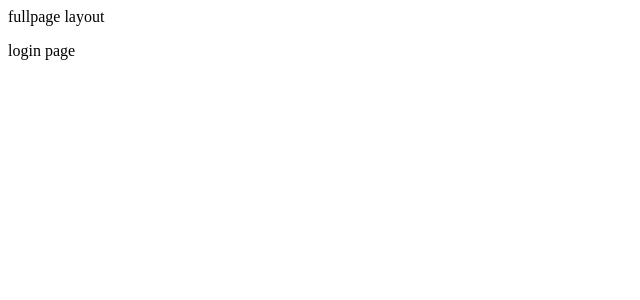
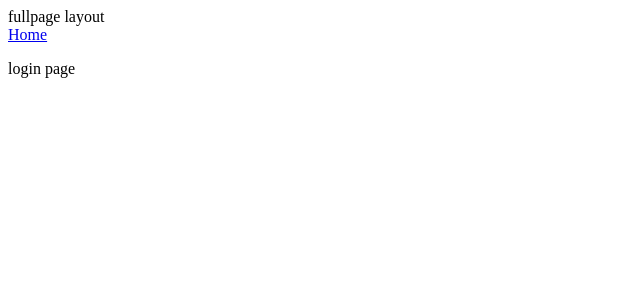
Before and after one commit to khofesh/backoffice, a React (Create React App) app: page /login in a window 1280 px wide. Shown: the top 300 px of the page, without its empty margins (0-640 px from the left). Built offline with nearby package versions, Linux system fonts and the light colour scheme.

Commit message:
add link to login page

```diff
--- a/src/pages/Login.tsx
+++ b/src/pages/Login.tsx
@@ -1,8 +1,12 @@
 import React, { FunctionComponent } from "react";
+import { RouteComponentProps, Link } from "@reach/router";
 
-const Login: FunctionComponent = () => {
+const Login: FunctionComponent<RouteComponentProps> = () => {
   return (
     <div>
+      <nav>
+        <Link to="/">Home</Link>
+      </nav>
       <p>login page</p>
     </div>
   );
```
